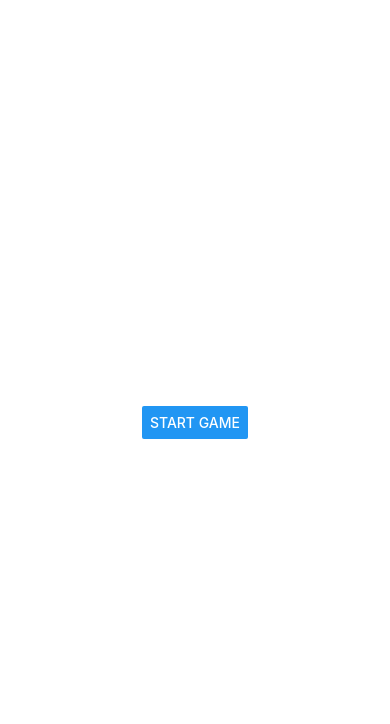
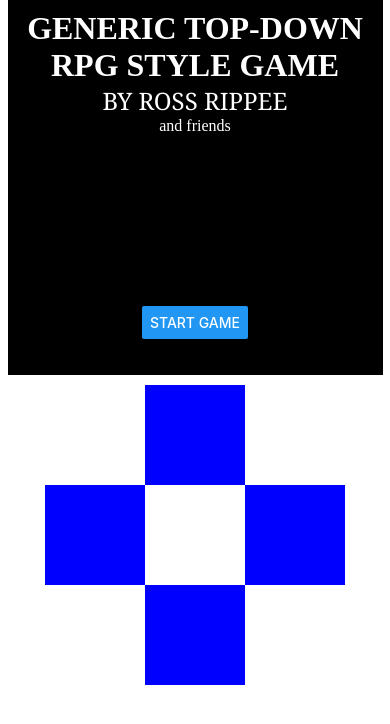
Before and after one commit to MatthewJohnson07/CS402-FinalProject, a React Native app: screen / in a window 390 px wide. Shown: the top 724 px of the page. Built offline with nearby package versions, Linux system fonts and the light colour scheme.

Commit message:
Made Main Menu closer to expectations
Buttons on the bottom half of the screen and game title displayed. Doesn't sound like much but it took me a long time to figure them out. Many more changes to come soon.

```diff
--- a/App.js
+++ b/App.js
@@ -1,6 +1,6 @@
 import { StatusBar } from 'expo-status-bar';
-import React, {useRef, useState} from 'react';
-import { StyleSheet, Text, View, TouchableOpacity, Dimensions, Button} from 'react-native';
+import React, { useRef, useState } from 'react';
+import { StyleSheet, Text, View, TouchableOpacity, Dimensions, Button } from 'react-native';
 import { GameEngine } from "react-native-game-engine";
 import Constants from "./systems/Constants";
 import Head from "./components/Head";
@@ -8,9 +8,10 @@ import Key from "./components/Key";
 import Door from "./components/Door";
 import GameLoops from "./systems/GameLoops";
 
+const BoardSize = Constants.GRID_SIZE * Constants.CELL_SIZE;
 
 export default function App() {
-  const BoardSize = Constants.GRID_SIZE * Constants.CELL_SIZE;
+  //const BoardSize = Constants.GRID_SIZE * Constants.CELL_SIZE;
   const engine = useRef(null);
   const [isGameRunning, setIsGameRunning] = useState(true);
   const [viewmode, setVMode] = useState(false);
@@ -21,9 +22,9 @@ export default function App() {
 
   var screenChoice = ""
 
- if(viewmode)
- {
-  screenChoice =   <View style={styles.canvas}>
+  if (viewmode) {
+    screenChoice =
+      <View style={styles.canvas}>
         <GameEngine
           ref={engine}
           style={{
@@ -34,7 +35,7 @@ var screenChoice = ""
           }}
           entities={{
             head: {
-            position: [0,0],
+              position: [0, 0],
               size: Constants.CELL_SIZE,
               nextMove: 1,
               xPos: 0,
@@ -54,7 +55,7 @@ var screenChoice = ""
 
             door: {
               position: [
-              Constants.GRID_SIZE -1, 0
+                Constants.GRID_SIZE - 1, 0
               ],
               size: Constants.CELL_SIZE,
               renderer: <Door />,
@@ -103,23 +104,62 @@ var screenChoice = ""
   else {
 
     screenChoice =
+      <View style={styles.scoreScreenContainer}>
+        <View style={styles.backgroundImage}>
+          <Text style={styles.gameNameText}>
+            GENERIC TOP-DOWN RPG STYLE GAME
+          </Text>
+          <Text style={styles.mainAuthorTextWinkWinkItsJustAJokeYouKnow}>
+            BY ROSS RIPPEE
+          </Text>
+          <Text style={styles.friendshipIsMagic}>
+            and friends
+          </Text>
           <View style={styles.startButton}>
             <Button onPress={() => switchMode()}
               title="Start Game"
             />
           </View>
+        </View>
 
+        <View style={styles.controlContainer}>
+          <View style={styles.controllerRow}>
+            <TouchableOpacity onPress={() => engine.current.dispatch("move-up")}>
+              <View style={styles.controlBtn} />
+            </TouchableOpacity>
+          </View>
+          <View style={styles.controllerRow}>
+            <TouchableOpacity
+              onPress={() => engine.current.dispatch("move-left")}
+            >
+              <View style={styles.controlBtn} />
+            </TouchableOpacity>
+            <View style={[styles.controlBtn, { backgroundColor: null }]} />
+            <TouchableOpacity
+              onPress={() => engine.current.dispatch("move-right")}
+            >
+              <View style={styles.controlBtn} />
+            </TouchableOpacity>
+          </View>
+          <View style={styles.controllerRow}>
+            <TouchableOpacity
+              onPress={() => engine.current.dispatch("move-down")}
+            >
+              <View style={styles.controlBtn} />
+            </TouchableOpacity>
+          </View>
+        </View>
+      </View>
 
   }
 
-return(screenChoice);
+  return (screenChoice);
 
 
 
 
 
- function switchMode()
-  {
+  function switchMode() {
     if (viewmode) // in grid mode
     {
       setVMode(false);
@@ -143,6 +183,7 @@ const styles = StyleSheet.create({
   },
   controlContainer: {
     marginTop: 10,
+    flex: 1,
   },
   controllerRow: {
     flexDirection: "row",
@@ -160,5 +201,35 @@ const styles = StyleSheet.create({
     justifyContent: 'center',
     alignItems: 'center'
   },
-
+  scoreScreenContainer: {
+    flexDirection: 'column',
+    justifyContent: "center",
+    alignItems: 'center',
+  },
+  backgroundImage: {
+    width: BoardSize,
+    height: BoardSize,
+    backgroundColor: 'black',
+  },
+  gameNameText: {
+    marginTop: 10,
+    fontFamily: 'Times New Roman',
+    fontSize: '32px',
+    fontWeight: 'bold',
+    color: 'white',
+    textAlign: 'center',
+  },
+  mainAuthorTextWinkWinkItsJustAJokeYouKnow: {
+    fontFamily: 'Georgia',
+    fontWeight: 'italics',
+    fontSize: '24px',
+    color: 'white',
+    textAlign: 'center',
+  },
+  friendshipIsMagic: {
+    fontFamily: 'Lucida Handwriting',
+    fontSize: '16px',
+    color: 'white',
+    textAlign: 'center',
+  }
 });
```
Lines whose indentation alone changed are shown as unchanged.
